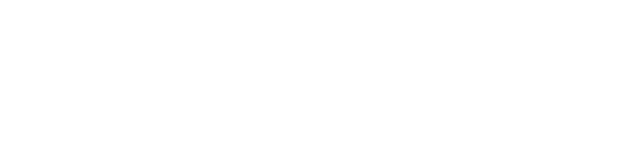
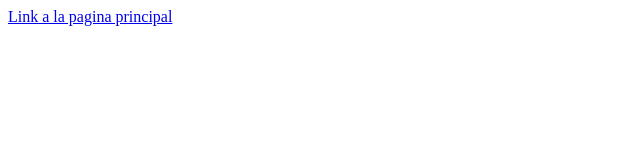
Before and after one commit to pedronieto84/lowcode-nocode, a plain HTML site: page pagina2.html in a window 1280 px wide. Shown: the whole page, without its empty margins (0-640 px from the left). Drawn offline with Linux system fonts and the light colour scheme.

Commit message:
Ejercicio 1. Creo los links para navegar entre las 2 páginas.

```diff
--- a/pagina2.html
+++ b/pagina2.html
@@ -1,5 +1,5 @@
 <html>
     <body>
-
+        <a href="./index.html" >Link a la pagina principal</a>
     </body>
 </html>
```
Also changed, not shown: index.html (+1 -1 lines).
